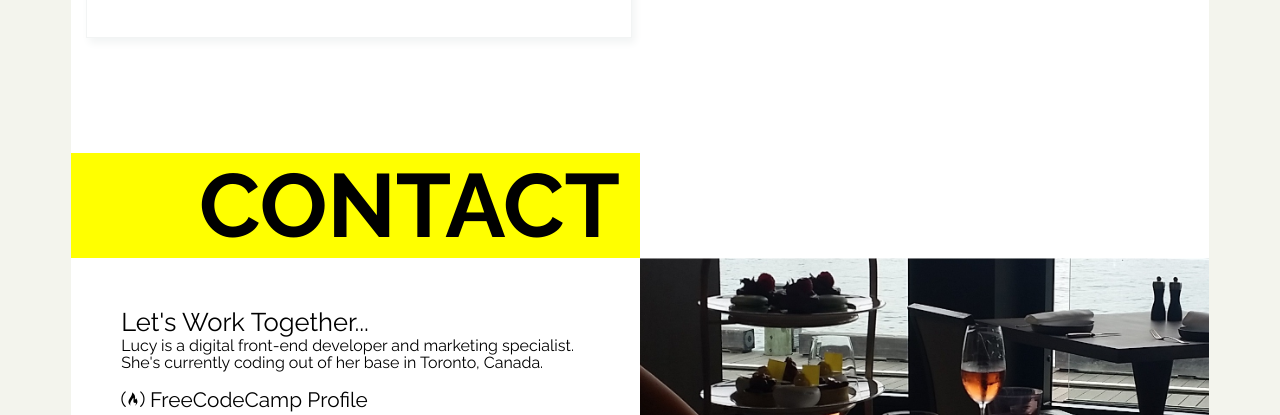
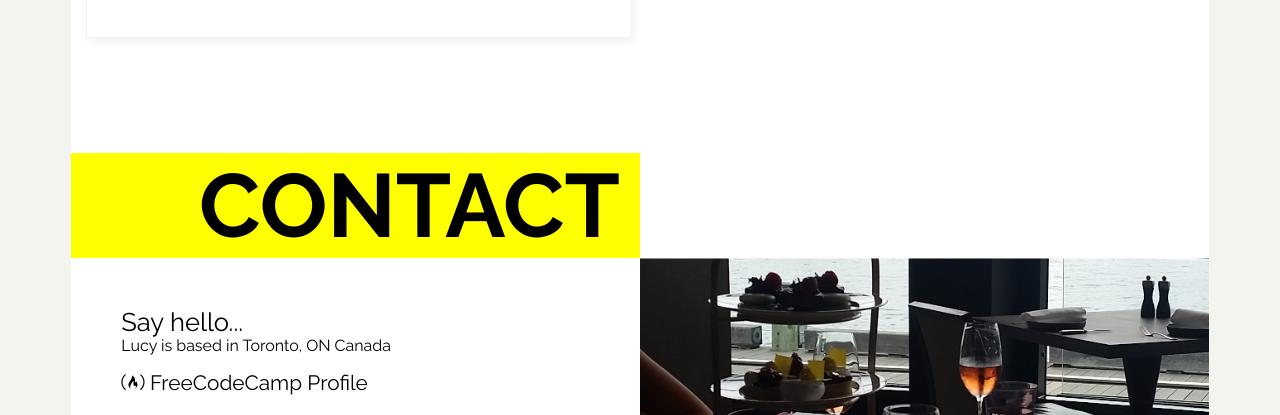
Before and after one commit to lgao1712/portfolio, a plain HTML site: page index.html in a window 1280 px wide. Shown: the part 5110-5525 px from the top of the page. Drawn offline with Linux system fonts and the light colour scheme.

Commit message:
Update index.html

```diff
--- a/index.html
+++ b/index.html
@@ -321,8 +321,8 @@
     <div class="contact-container">
       <div class="contact-text-container cell-4">
 
-        <h4>Let's Work Together...</h4>
-        <p>Lucy is a digital front-end developer and marketing specialist. <br>She's currently coding out of her base in Toronto, Canada.<br><br></p>
+        <h4>Say hello...</h4>
+        <p>Lucy is based in Toronto, ON Canada<br><br></p>
 
         <h5>
           <a href="https://www.freecodecamp.org/lgao1712" target="_blank" alt="Link to Lucy's profile on freecodecamp.org"><i class="fab fa-free-code-camp"></i> FreeCodeCamp Profile</a><br><br>
@@ -343,7 +343,7 @@
 
     <!-- Page container end -->
   </div>
-  <footer id="logo-footer">&#169;2021 Lucy Gao Sabatini</footer>
+  <footer id="logo-footer">&#169; Lucy Gao Sabatini</footer>
 
 </body>
 
```
